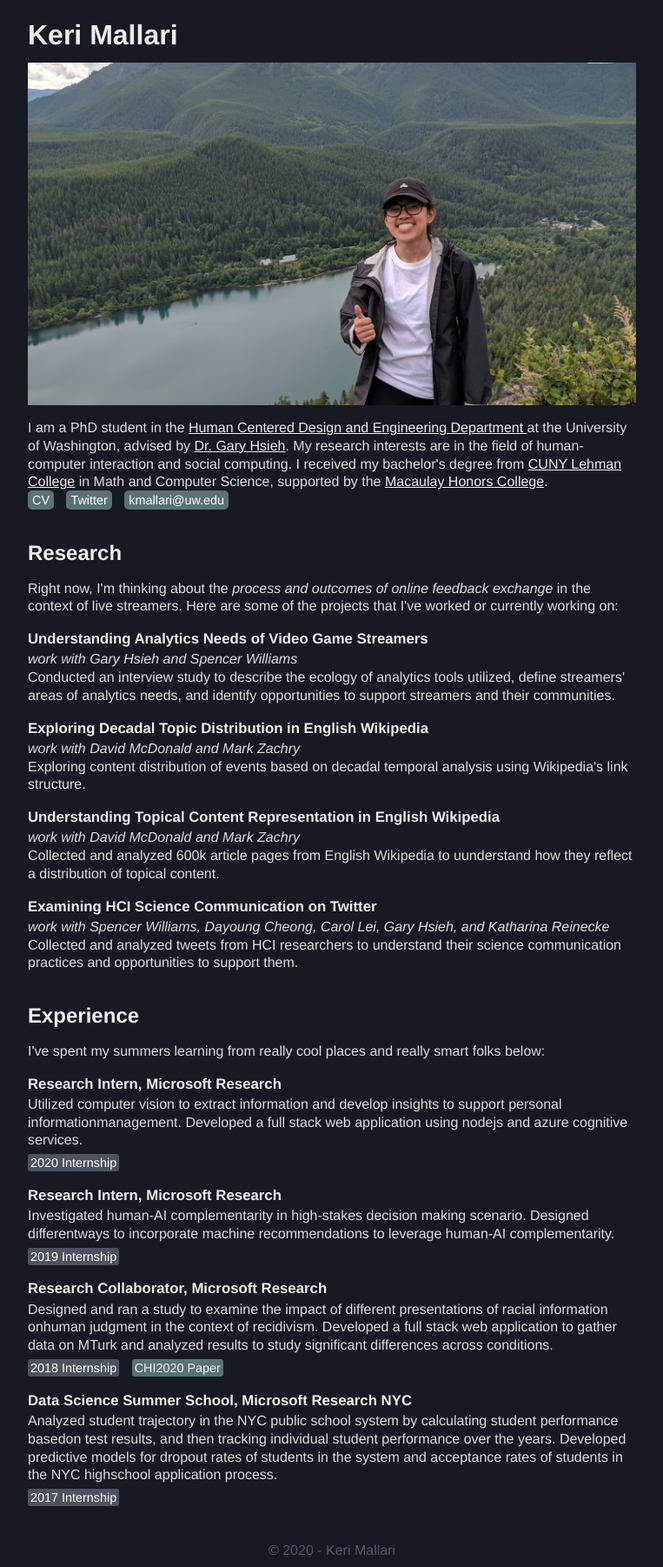
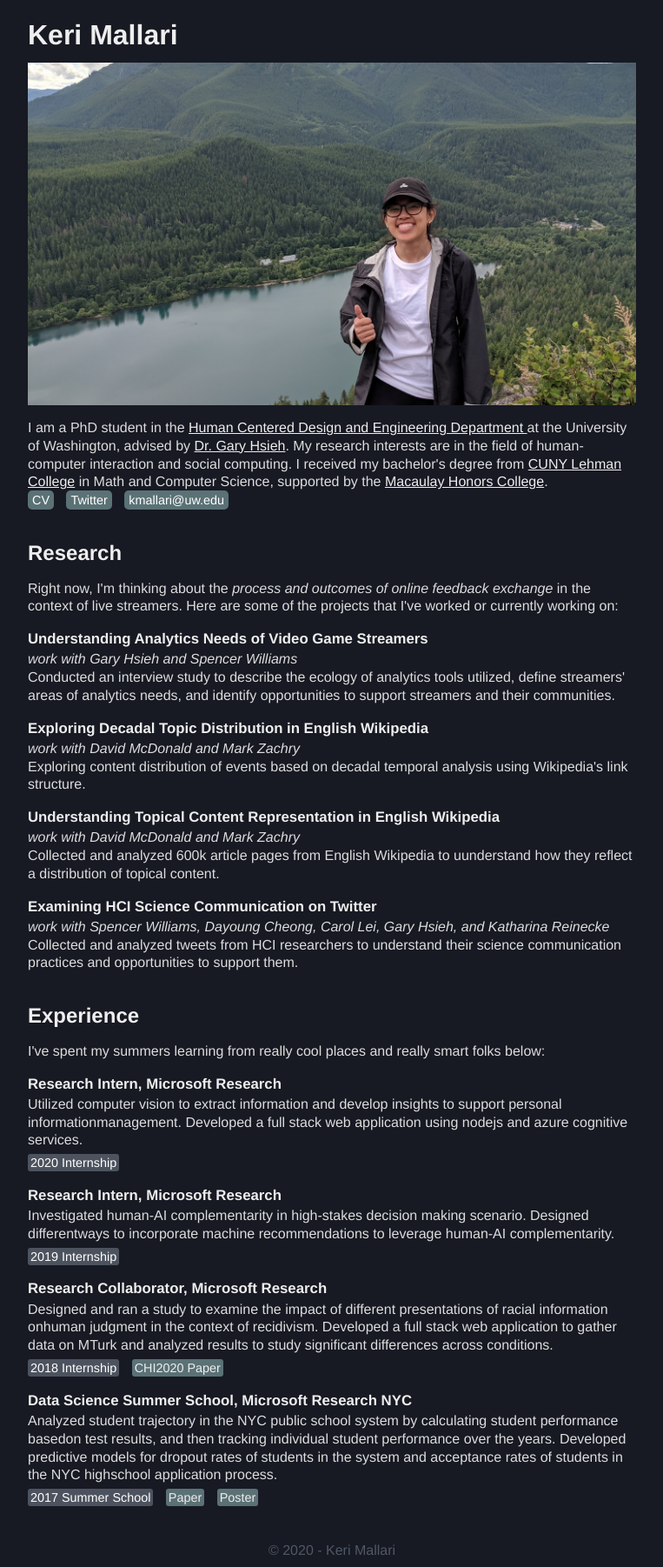
Before and after one commit to kerixyz/temp, a Jekyll site: the page built from index.html, in a window 1280 px wide. Shown: the whole page at 87% size, without its empty margins (258-1021 px from the left). Built offline with Jekyll 4.4.1, drawn with Linux system fonts in a browser that asks for light colours.

Commit message:
updated assets/

```diff
--- a/_layouts/default.html
+++ b/_layouts/default.html
@@ -3,15 +3,14 @@
         <title>{{ page.title }}</title>
         <meta name="author" content="Keri Mallari" />
         <link rel="stylesheet" href="/css/main.css" type="text/css" media="screen, projection" />
-        <link rel="shortcut icon" type="image/png" href="/keri_favicon.png">
+        <link rel="shortcut icon" type="image/png" href="/assets/keri_favicon.png">
     </head>
     <div id="content">
         <div id="intro">
             <h1><a href="/">Keri Mallari</a></h1>
-            <p><img src="https://keri.xyz/keri_avatar.jpg" margin="30px auto" width="700"></p>
+            <p><img src="https://keri.xyz/assets/keri_avatar.jpg" margin="30px auto" width="700"></p>
             <div id="mini_bio">
                 I am a PhD student in the <a href='https://www.hcde.washington.edu/'>Human Centered Design and Engineering Department </a> at the University of Washington, advised by <a href='https://faculty.washington.edu/garyhs/'>Dr. Gary Hsieh</a>. My research interests are in the field of human-computer interaction and social computing. I received my bachelor's degree from <a href = 'https://www.lehman.cuny.edu/'>CUNY Lehman College</a> in Math and Computer Science, supported by the <a href = 'https://macaulay.cuny.edu/'>Macaulay Honors College</a>.
-
             </div>
         </div>
         <div id="links" class="block">
--- a/index.html
+++ b/index.html
@@ -87,7 +87,9 @@
             <div class="description">
                 Analyzed student trajectory in the NYC public school system by calculating student performance basedon test results, and then tracking individual student performance over the years. Developed predictive models for dropout rates of students in the system and acceptance rates of students in the NYC highschool application process.
             </div>
-            <div class="date">2017 Internship</div>
+            <div class="date">2017 Summer School</div>
+            <div class="paper"><a href="/assets/ds3_paper.pdf">Paper</a></div>
+            <div class="paper"><a href="/assets/ds3_poster.pdf">Poster</a></div>
         </div>
 
     </div>
```
Also changed, not shown: assets/keri_avatar.jpg (added), assets/keri_favicon.png (added), 3 other files.
